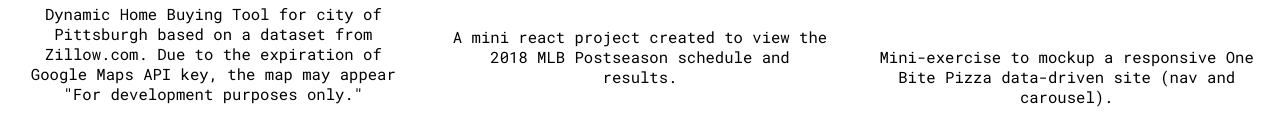
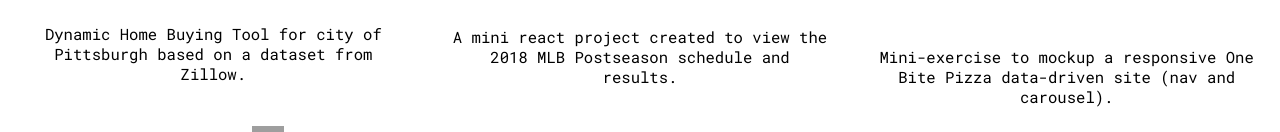
Before and after one commit to sh786/portfolio-blog, a Gatsby site: page / in a window 1280 px wide. Shown: the part 1257-1389 px from the top of the page. Built offline with nearby package versions, Linux system fonts and the light colour scheme; Gatsby itself is replaced by a stand-in of ours; grey boxes are pictures that could not be loaded; a web font is replaced by a local one.

Commit message:
Update Work “example-a”

```diff
--- a/work/example-a.md
+++ b/work/example-a.md
@@ -3,8 +3,7 @@
 date: 2018-04-16T18:14:35.872Z
 info: >-
   Dynamic Home Buying Tool for city of Pittsburgh based on a dataset from
-  Zillow.com. Due to the expiration of Google Maps API key, the map may appear
-  "For development purposes only."
+  Zillow.
 githubUrl: 'https://github.com/sh786/info4310hw4'
 imageUrl: 'https://sam-hamburger.netlify.com/assets/pitthomes.png'
 liveUrl: 'http://pitthomes.surge.sh/'
```
